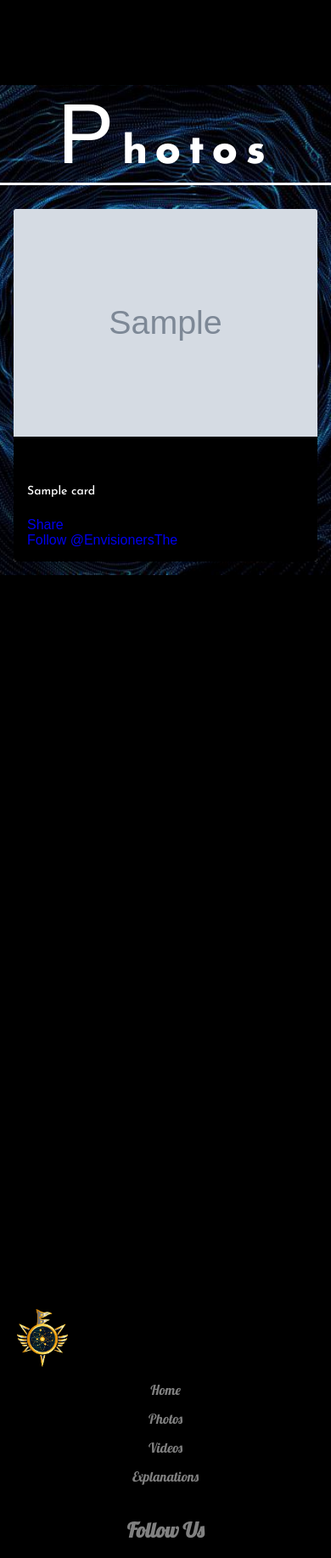
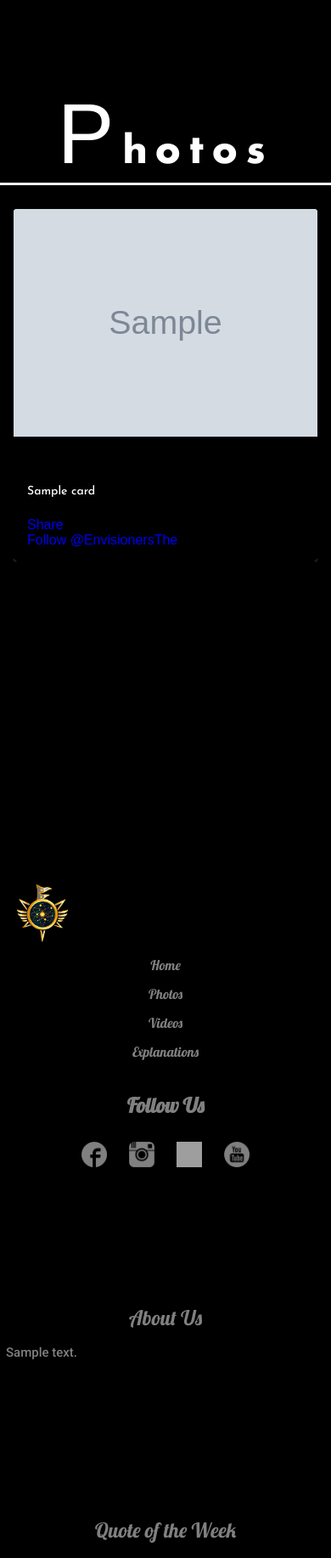
Before and after one commit to sNishant011/EnvisionersWebsite, a Django app: template templates/photos.html in a window 390 px wide. Shown: the top 1834 px of the page at 85% size. Run offline with Django 3.2, Linux system fonts and the light colour scheme; the template is opened without the code that fills it: most values are stand-ins (such as "Sample title", 1, 10 or a date in 2020); grey boxes marked "Sample" are stand-in pictures; some libraries are stand-ins or nearby versions; some web fonts are replaced; grey boxes are pictures that could not be loaded.

Commit message:
Update photos.css

```diff
--- a/static/css/photos.css
+++ b/static/css/photos.css
@@ -192,9 +192,7 @@ header.sticky ul li a{
 }
 
 .container {
-    background-image: url(../img/background8.jpg);
     background-position: center;
-    background-attachment: fixed;
     background-size: cover;
 }
 
@@ -896,7 +894,7 @@ section #quotes {
 @media (max-width: 800px) {
 
     .about {
-
+        margin-top:-500px;
         position: relative;
         background-image: linear-gradient(120deg, #434343 0%, black 100%);
         background-position: bottom;
```
